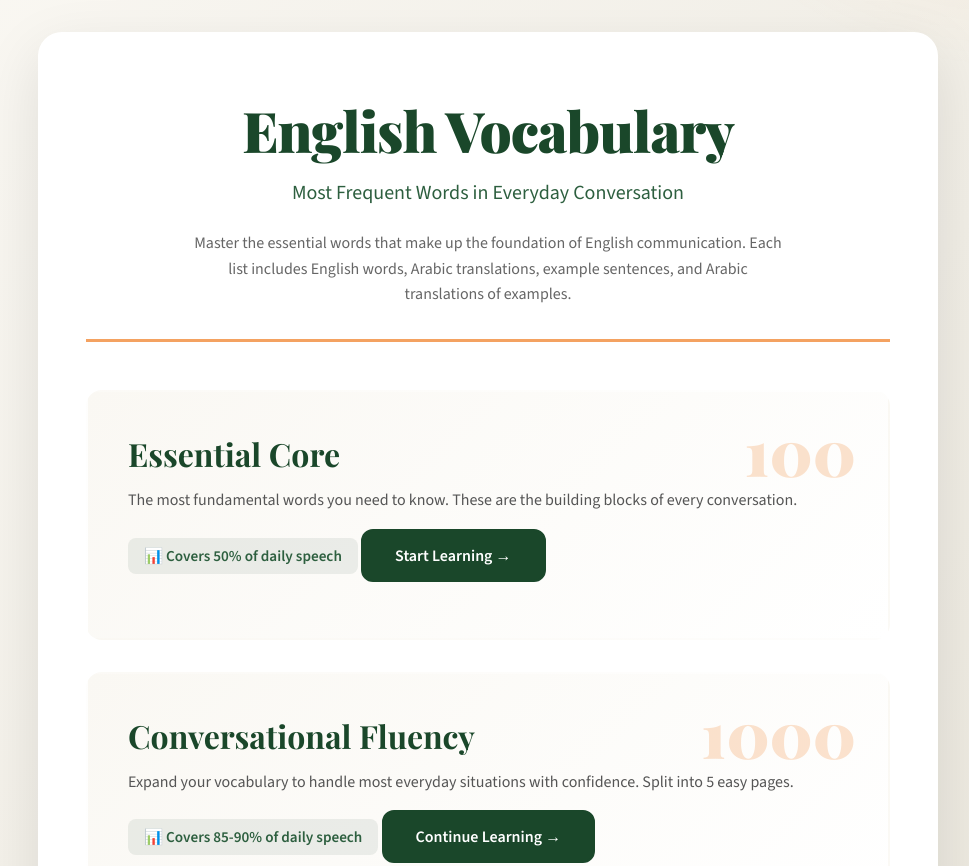
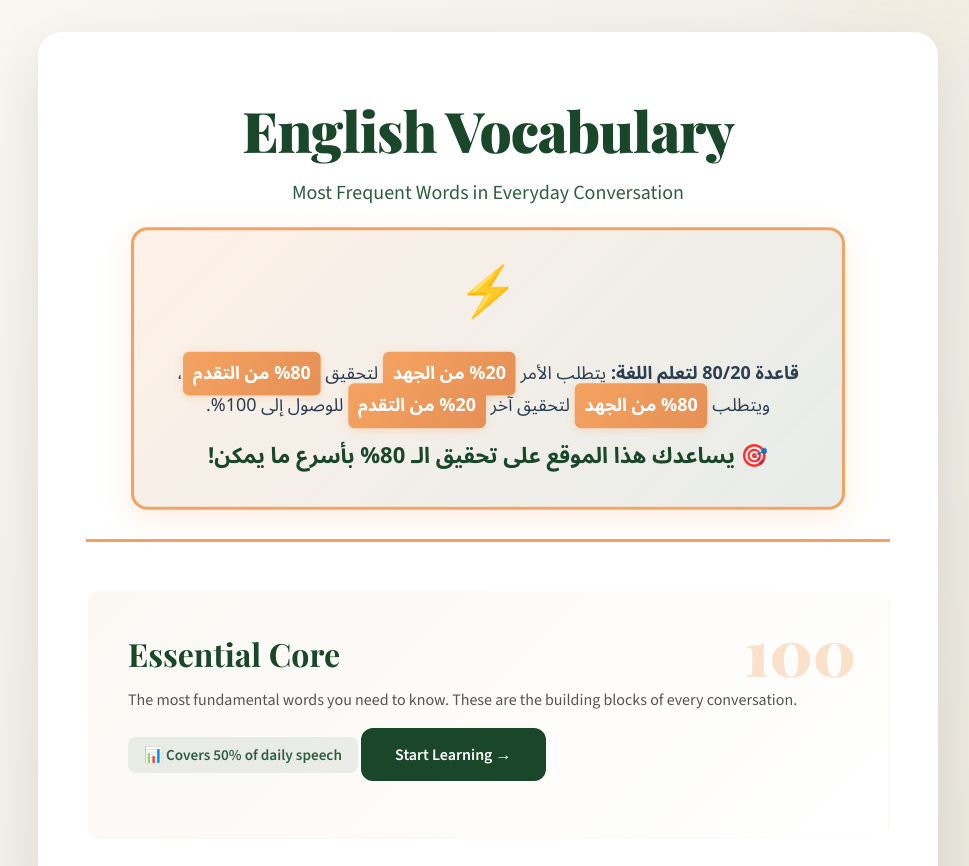
Before and after one commit to bodiabdeen/e, a plain HTML site: page index.html in a window 1280 px wide. Shown: the top 866 px of the page, without its empty margins (152-1121 px from the left). Drawn offline with nearby package versions, Linux system fonts and the light colour scheme.

Commit message:
Update index.html

```diff
--- a/index.html
+++ b/index.html
@@ -4,7 +4,7 @@
     <meta charset="UTF-8">
     <meta name="viewport" content="width=device-width, initial-scale=1.0">
     <title>English Vocabulary Learning - Most Frequent Words</title>
-    <link href="https://fonts.googleapis.com/css2?family=Playfair+Display:wght@700;900&family=Source+Sans+3:wght@400;600&display=swap" rel="stylesheet">
+    <link href="https://fonts.googleapis.com/css2?family=Playfair+Display:wght@700;900&family=Source+Sans+3:wght@400;600&family=Noto+Sans+Arabic:wght@400;600;700&display=swap" rel="stylesheet">
     <style>
         :root {
             --primary: #1a472a;
@@ -113,9 +113,85 @@
         .intro {
             font-size: 1rem;
             color: #666;
-            max-width: 600px;
+            max-width: 700px;
             margin: 1.5rem auto 0;
             line-height: 1.6;
+        }
+
+        .pareto-box {
+            background: linear-gradient(135deg, rgba(244, 162, 97, 0.15) 0%, rgba(26, 71, 42, 0.1) 100%);
+            border: 3px solid var(--accent);
+            border-radius: 16px;
+            padding: 2rem;
+            margin-top: 1.5rem;
+            box-shadow: 0 8px 30px rgba(244, 162, 97, 0.2);
+            animation: pulse 2s ease-in-out infinite;
+        }
+
+        @keyframes pulse {
+            0%, 100% { transform: scale(1); }
+            50% { transform: scale(1.02); }
+        }
+
+        .pareto-icon {
+            font-size: 3rem;
+            text-align: center;
+            margin-bottom: 1rem;
+            animation: bounce 2s ease-in-out infinite;
+        }
+
+        @keyframes bounce {
+            0%, 100% { transform: translateY(0); }
+            50% { transform: translateY(-10px); }
+        }
+
+        .pareto-english, .pareto-arabic {
+            font-size: 1.05rem;
+            line-height: 1.8;
+            color: var(--dark);
+            margin-bottom: 1rem;
+            text-align: center;
+        }
+
+        .pareto-arabic {
+            direction: rtl;
+            font-family: 'Noto Sans Arabic', sans-serif;
+            font-size: 1.1rem;
+        }
+
+        .highlight-text {
+            background: linear-gradient(120deg, var(--accent) 0%, #e69055 100%);
+            color: white;
+            padding: 0.2rem 0.6rem;
+            border-radius: 6px;
+            font-weight: 700;
+            white-space: nowrap;
+            box-shadow: 0 2px 8px rgba(244, 162, 97, 0.3);
+        }
+
+        .pareto-mission {
+            font-size: 1.3rem;
+            color: var(--primary);
+            font-weight: 700;
+            text-align: center;
+            margin-top: 1.5rem;
+            margin-bottom: 0.5rem;
+            animation: glow 2s ease-in-out infinite;
+        }
+
+        .pareto-mission-arabic {
+            direction: rtl;
+            font-family: 'Noto Sans Arabic', sans-serif;
+            font-size: 1.35rem;
+            color: var(--primary);
+            font-weight: 700;
+            text-align: center;
+            margin-bottom: 0;
+        }
+
+        @keyframes glow {
+            0%, 100% { text-shadow: 0 0 10px rgba(244, 162, 97, 0.3); }
+            50% { text-shadow: 0 0 20px rgba(244, 162, 97, 0.6); }
         }
 
         .card-grid {
@@ -269,7 +345,13 @@
         <div class="header">
             <h1>English Vocabulary</h1>
             <p class="subtitle">Most Frequent Words in Everyday Conversation</p>
-            <p class="intro">Master the essential words that make up the foundation of English communication. Each list includes English words, Arabic translations, example sentences, and Arabic translations of examples.</p>
+            <div class="intro">
+                <div class="pareto-box">
+                    <div class="pareto-icon">⚡</div>
+                    <p class="pareto-arabic"><strong>قاعدة 80/20 لتعلم اللغة:</strong> يتطلب الأمر <span class="highlight-text">20% من الجهد</span> لتحقيق <span class="highlight-text">80% من التقدم</span>، ويتطلب <span class="highlight-text">80% من الجهد</span> لتحقيق آخر <span class="highlight-text">20% من التقدم</span> للوصول إلى 100%.</p>
+                    <p class="pareto-mission-arabic">🎯 يساعدك هذا الموقع على تحقيق الـ 80% بأسرع ما يمكن!</p>
+                </div>
+            </div>
         </div>
 
         <div class="card-grid">
@@ -292,16 +374,6 @@
                     <a href="top_1000_p1.html" class="btn">Continue Learning →</a>
                 </div>
             </div>
-
-            <div class="card">
-                <span class="card-number">3000</span>
-                <div class="card-content">
-                    <h2 class="card-title">Advanced Mastery</h2>
-                    <p class="card-description">Achieve near-complete understanding of everyday English conversations.</p>
-                    <div class="card-stat">📊 Covers 95% of daily speech</div>
-                    <a href="top_3000_words.html" class="btn">Master English →</a>
-                </div>
-            </div>
         </div>
 
         <div class="footer">
```
